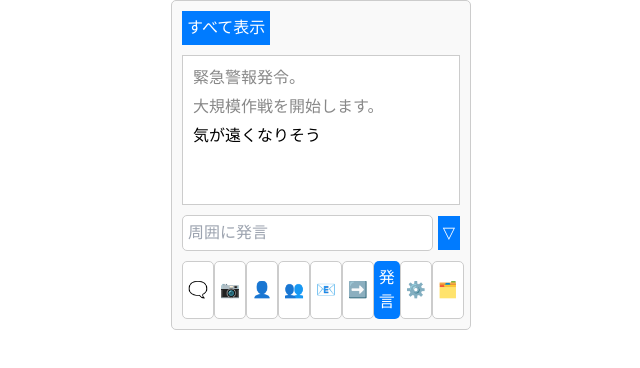
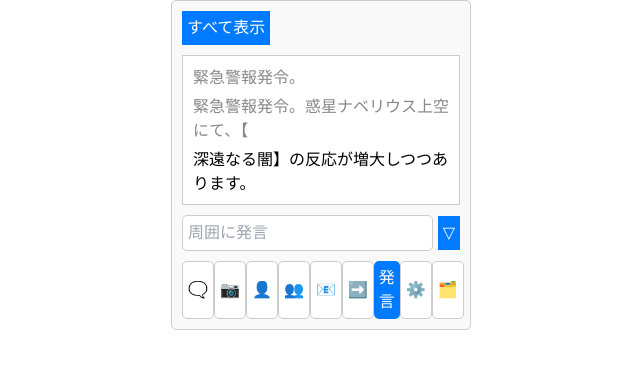
Before and after one commit to Sayuiso/discord2, a Next.js app in the folder discord/: page / in a window 1280 px wide. Shown: the top 368 px of the page, without its empty margins (319-959 px from the left). Built offline with nearby package versions, Linux system fonts and the light colour scheme.

Commit message:
localhost:3000にチャットを移した

```diff
--- a/discord/app/page.tsx
+++ b/discord/app/page.tsx
@@ -10,8 +10,8 @@ export default function Home() {
         </div>
         <div className="chat-display">
           <div className="system-message">緊急警報発令。</div>
-          <div className="system-message">大規模作戦を開始します。</div>
-          <div className="chat-message">気が遠くなりそう</div>
+          <div className="system-message">緊急警報発令。惑星ナベリウス上空にて、【</div>
+          <div className="chat-message">深遠なる闇】の反応が増大しつつあります。</div>
         </div>
         <div className="chat-input">
           <input type="text" placeholder="周囲に発言" />
```
